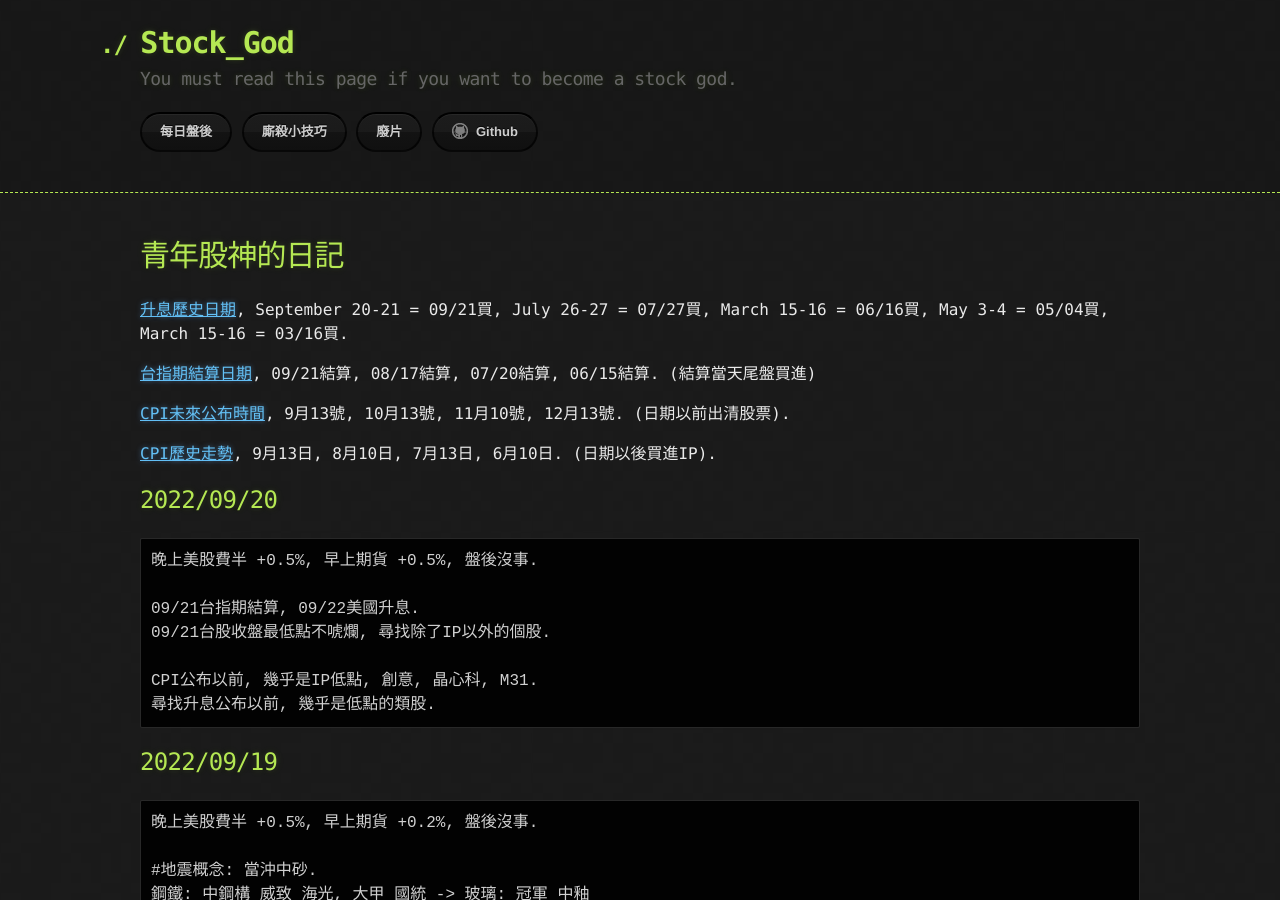
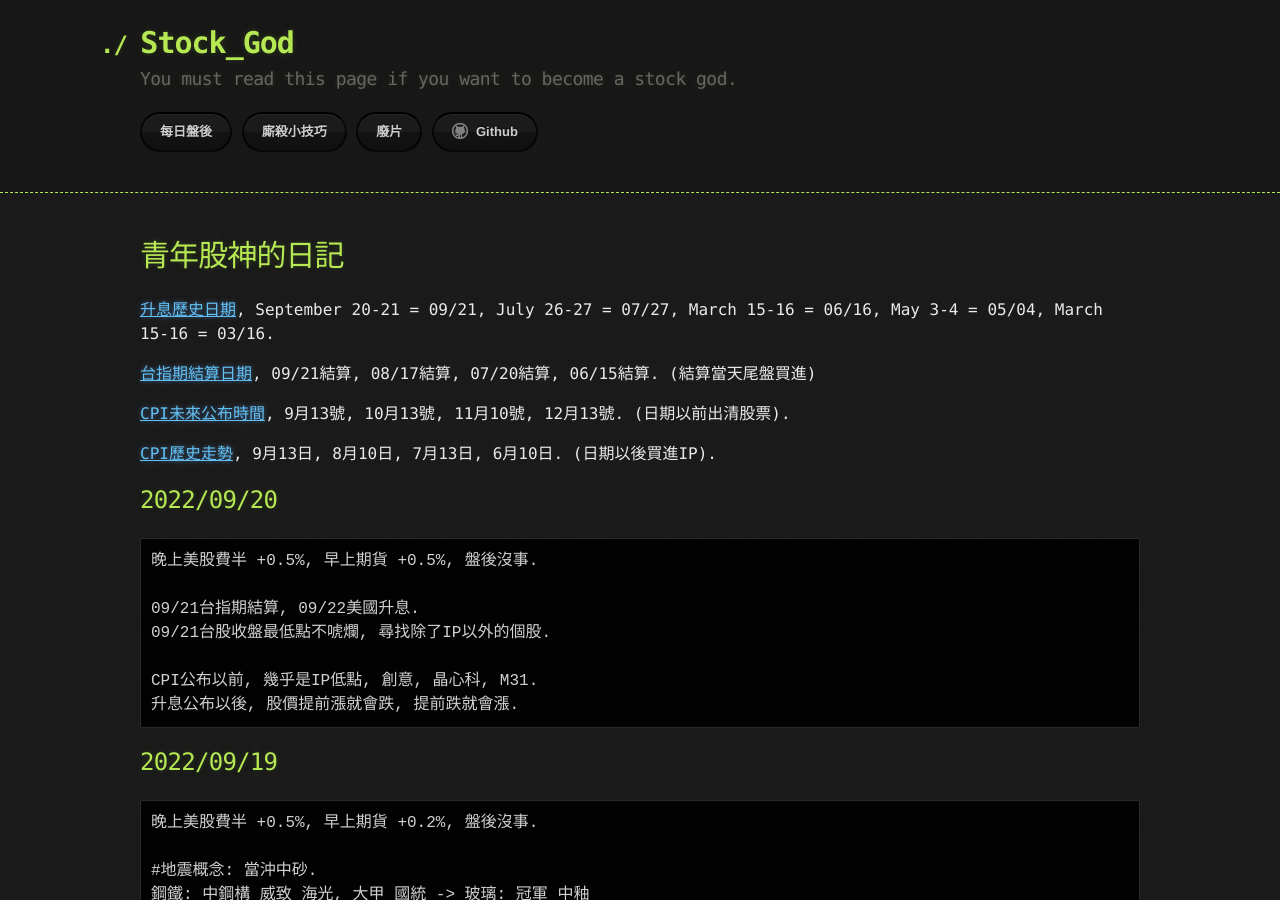
Before and after one commit to lepg5487/Stock_God, a Jekyll site: the page built from index.md, in a window 1280 px wide and 900 px high. Built offline with Jekyll 4.4.1, drawn with Linux system fonts in a browser that asks for light colours; our own code applies the rules of GitHub Pages for plain Markdown files.

Commit message:
Update index.md

````diff
--- a/index.md
+++ b/index.md
@@ -4,7 +4,7 @@ layout: testlayouts
 
 # 青年股神的日記
 
-[升息歷史日期](https://www.federalreserve.gov/monetarypolicy/fomccalendars.htm), September 20-21 = 09/21買, July 26-27 = 07/27買, March 15-16 = 06/16買, May 3-4 = 05/04買, March 15-16 = 03/16買.
+[升息歷史日期](https://www.federalreserve.gov/monetarypolicy/fomccalendars.htm), September 20-21 = 09/21, July 26-27 = 07/27, March 15-16 = 06/16, May 3-4 = 05/04, March 15-16 = 03/16.
 
 [台指期結算日期](https://options.tw/%E6%9C%9F%E8%B2%A8%E8%A1%8C%E4%BA%8B%E6%9B%86/), 09/21結算, 08/17結算, 07/20結算, 06/15結算. (結算當天尾盤買進)
 
@@ -20,7 +20,7 @@ layout: testlayouts
 09/21台股收盤最低點不唬爛, 尋找除了IP以外的個股.
 
 CPI公布以前, 幾乎是IP低點, 創意, 晶心科, M31.
-尋找升息公布以前, 幾乎是低點的類股.
+升息公布以後, 股價提前漲就會跌, 提前跌就會漲.
 ```
 
 ## 2022/09/19
````
